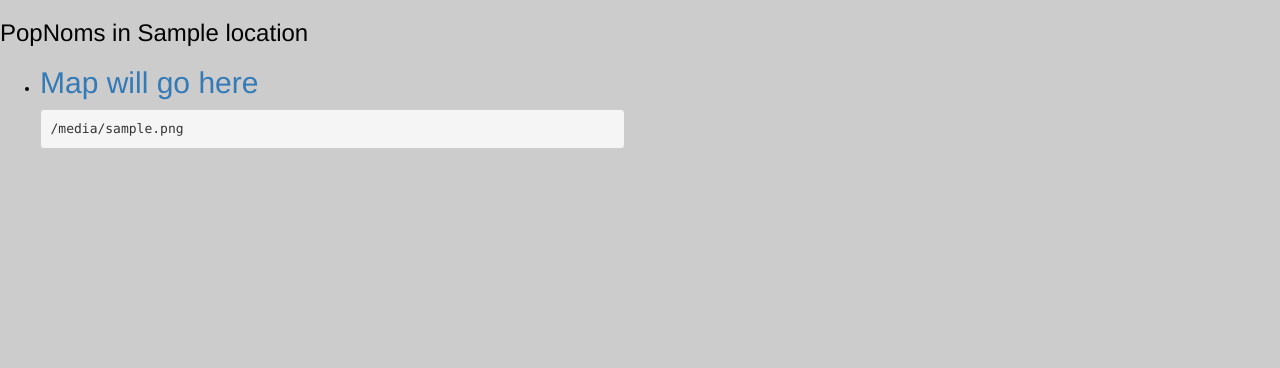
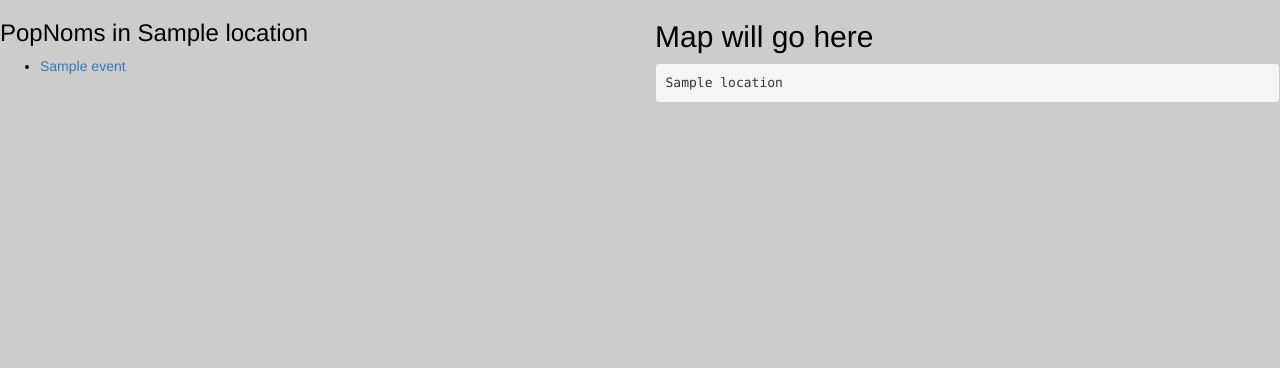
Before and after one commit to trinbar/Popnoms, a Flask app: template templates/view_popnoms.html in a window 1280 px wide. Shown: the part 52-420 px from the top of the page. Run offline with Flask 2, Linux system fonts and the light colour scheme; tables that the repository leaves empty hold one stand-in row (values such as "Sample post"); the template is opened without the code that fills it: values that come from a table or form of the project are taken from there, most other values are stand-ins (such as "Sample title", 1, 10 or a date in 2020); parts of the project's set-up code (start-up, migrations or seed data) failed here and were passed over; some libraries are stand-ins or nearby versions; some web fonts are replaced.

Commit message:
Corrected link to EB url

```diff
--- a/eb_helper.py
+++ b/eb_helper.py
@@ -12,7 +12,7 @@ from model import Event, User, Search, db, connect_to_db
 # Global variables: Eventbrite token and URL
 # Change to secrets when ready for GitHub!!!
 # EVENTBRITE_TOKEN = os.getenv('EVENTBRITE_TOKEN')
-EVENTBRITE_TOKEN = os.getenviron(EVENTBRITE_TOKEN)
+EVENTBRITE_TOKEN = "HPUKCNXDXMR4NVEYB4HK"
 EVENTBRITE_URL = "https://www.eventbriteapi.com/v3/"
 
 #### SHOULD I CREATE A HELPER FUNCTION OR KEEP IN THE REGISTER ROUTE?###
@@ -54,8 +54,8 @@ def get_events(location, start_date_kw):
     # Set variable, category_id, to 110 which corresponds to Food&Drink in API
     category_id = "110"
 
-    payload = {'q':{'location.address': location, 'start_date.keyword': start_date_kw,
-    'categories': category_id}}
+    payload = {'location.address': location, 'start_date.keyword': start_date_kw,
+    'categories': category_id}
 
     response = requests.get(EVENTBRITE_URL + "events/search/", headers=headers, params=payload)
 
@@ -70,6 +70,7 @@ def get_events(location, start_date_kw):
         name = event["name"]["text"]
         event_id = event["id"]
         logo = event["logo"]
+        eb_url = event["url"]
 
         # Get start/end local time and timezone to add to event details dict
         start_timezone = event["start"]["timezone"]
@@ -84,6 +85,7 @@ def get_events(location, start_date_kw):
         event_details["event_id"] = event_id
         event_details["start_time"] = start_time
         event_details["end_time"] = end_time
+        event_details["eb_url"] = eb_url
 
         # Check to see if logo exits, if it doesn't, set it to a default image
         if logo is not None:
--- a/server.py
+++ b/server.py
@@ -110,8 +110,7 @@ def view_popups():
 
     #Request.form.get results from homepage's search for
     location = request.form["location"]
-    start_date_kw = request.form["date"]
-    print(location, start_date_kw)
+    start_date_kw = request.form["date_kw"]
 
     #Get user_id from session
     user_id = session.get("user_id")
@@ -121,10 +120,8 @@ def view_popups():
     #     save_search_to_db(user_id=user_id, search_location=location)
 
     events = get_events(location, start_date_kw)
-    print(events[0])
 
-
-    return render_template("view_popnoms.html", events=events, location=location, start_date_kw=start_date_kw)
+    return render_template("view_popnoms.html", events=events, location=location)
 
 
     #Use search results to pass through as arguments in eb_helper
--- a/templates/view_popnoms.html
+++ b/templates/view_popnoms.html
@@ -11,7 +11,7 @@
       <h3>PopNoms in {{ location }}</h3>
       <ul class="events">
         {% for event in events %}
-          <li><a href="{{ event["name"] }}>{{ event["name"] }}</a></li>
+          <li><a href="{{ event["eb_url"] }}">{{ event["name"] }}</a></li>
         {% endfor %}
       </ul>
 
@@ -21,7 +21,7 @@
 
       <h2>Map will go here</h2>
 
-      <pre>{{ logo }}</pre>
+      <pre>{{ location }}</pre>
 
     </div>
 
```
Also changed, not shown: templates/homepage.html (+9 -1 lines).
